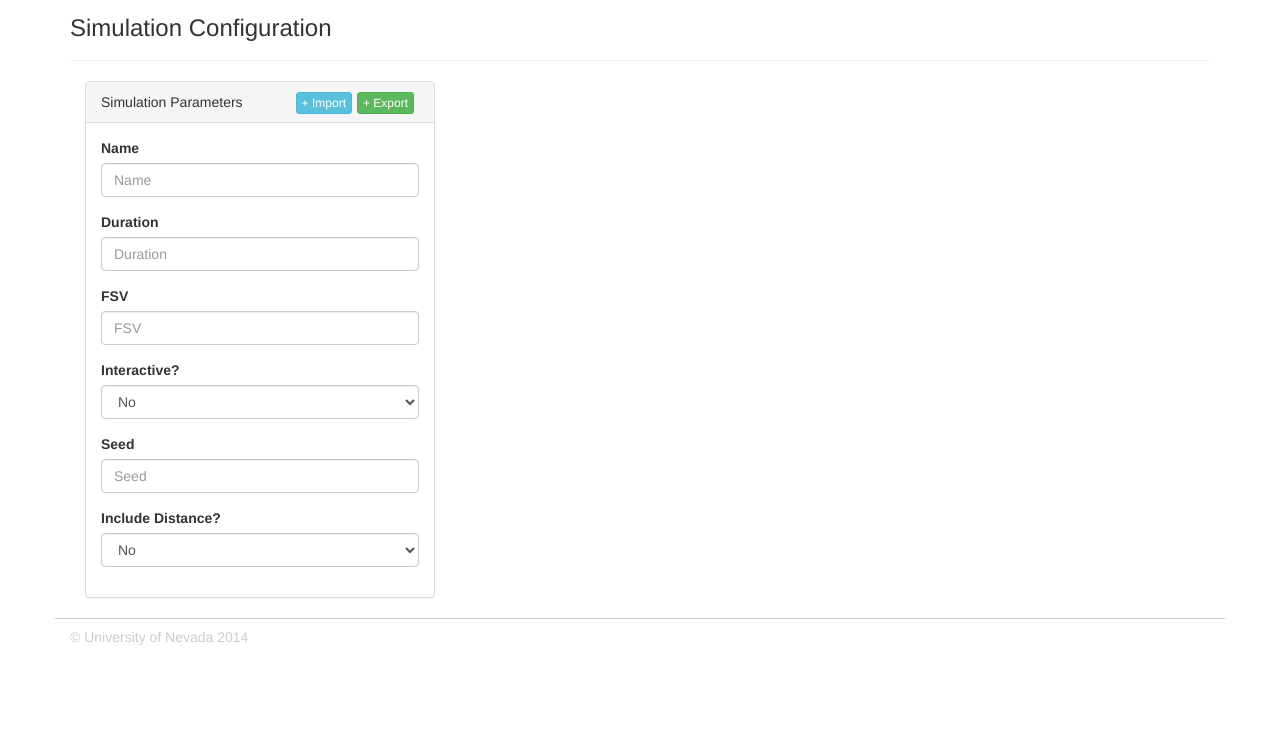
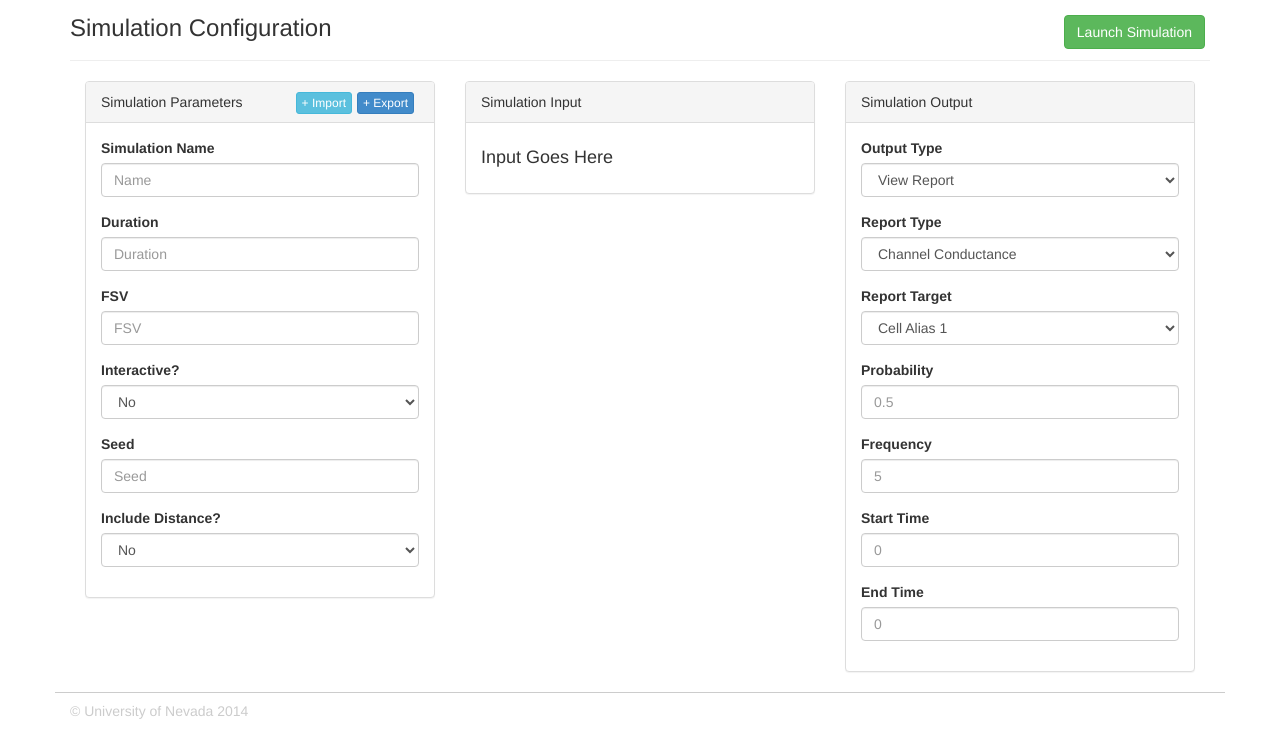
Before and after one commit to BrainComputationLab/ncb, a Flask app: page / in a window 1280 px wide, after a click on "Simulation Builder". Shown: the part 51-800 px from the top of the page. Run offline with Flask 2, Linux system fonts and the light colour scheme; some libraries are stand-ins or nearby versions.

Commit message:
added inputs and buttons to simbuilder tab. added confirm dialog for launching and stopping a simulation.

```diff
--- a/static/assets/js/ncb/controllers/simulationcontroller.js
+++ b/static/assets/js/ncb/controllers/simulationcontroller.js
@@ -1,4 +1,65 @@
 var simProgressBar = $("#uploadSimProgress");
+
+$().ready(function() {
+    $(".simOutputFileOnly").hide();
+
+    $("#simOutputType").change(function() {
+        if($("#simOutputType").val() === "file") {
+            $(".simOutputFileOnly").show();
+        }
+
+        else {
+            $(".simOutputFileOnly").hide();
+        }
+    });
+
+    $("#stopSimButton").hide();
+    //$("#launchSimButton").prop("disabled", true);
+    $("#launchSimButton").on("confirmDialog", function() {
+        $("#launchSimButton").hide();
+        $("#stopSimButton").show();
+    });
+
+    $("#launchSimButton").click(function() {
+        openConfirmDialog($("#launchSimButton"), "Are you sure you want to launch a simulation?", "Confirm Simulation Launch");
+    });
+
+    $("#stopSimButton").on("confirmDialog", function() {
+        $("#stopSimButton").hide();
+        $("#launchSimButton").show();
+    });
+
+    $("#stopSimButton").click(function() {
+        openConfirmDialog($("#stopSimButton"), "Are you sure you wish to end the currently running simulation?", "Confirm Stop Simulation");
+    });
+
+    //$("#launchSimButton").prop("disabled", true);
+    //$("#stopSimButton").prop("disabled", true);
+
+});
+
+function openConfirmDialog(obj, dialogText, dialogTitle) {
+    dialogTitle = dialogTitle || "Confirm";
+
+    bootbox.dialog({
+        title: dialogTitle,
+        message: dialogText,
+        buttons: {
+            no: {
+                label: "No",
+                className: "btn-danger btn-md",
+                callback: function() {}
+            },
+            yes: {
+                label: "Yes",
+                className: "btn-success btn-md",
+                callback: function() {
+                    obj.trigger("confirmDialog");
+                }
+            }
+        }
+    });
+}
 //var objectFromUpload;
 // initialize import modal on show event
 $("#simbuilder_importparams").on("show.bs.modal", function() {
@@ -149,6 +210,8 @@ $("#simbuilder_export").on("show.bs.modal", function() {
     $("#exportSimOkButton").prop("disabled", true);
 });
 
+
+
 var exportSim = function() {
     $.ajax({
         url: "/uploads/params.json",
--- a/templates/index.html
+++ b/templates/index.html
@@ -50,6 +50,7 @@
     <script src="assets/js/lib/jquery-ui.js"></script>
     <script src="assets/js/lib/bootstrap-editable.js"></script>
 	<script src="assets/js/lib/angular-ui-bootstrap.min.js"></script>
+    <script src="assets/js/lib/bootbox.min.js"></script>
 
     <script src="assets/js/ncb/init.js"></script>
     <script src="assets/js/ncb/specification.js"></script>
--- /dev/null
+++ b/templates/pages/simbuilder/components/centermenu.html
@@ -0,0 +1,16 @@
+<!-- Right MENU -->
+<div class="col-lg-4">
+
+    <!-- List of Simulation Paremeters -->
+    <div id="simulationInputList" class="panel panel-default">
+
+        <!-- Simulation Paremeter Heading -->
+        <div class="panel-heading">
+            Simulation Input
+        </div>
+
+        <div class="panel-body">
+            <h4>Input Goes Here</h4>
+        </div>
+    </div>
+</div>
--- a/templates/pages/simbuilder/components/exportsim.html
+++ b/templates/pages/simbuilder/components/exportsim.html
@@ -28,7 +28,7 @@
           	<!--<input type="submit" value="Upload">-->
           </form>
 
-
+		  </div>
 		<!-- modal window Cancel and Ok buttons -->
         <div class="modal-footer">
           <button type="button" class="btn btn-default importButtons" data-dismiss="modal">Cancel</button>
@@ -36,10 +36,10 @@
         </div>
         <!-- end modal window Cancel and Ok buttons -->
 
-      </div>
+
       <!-- /.modal-content -->
 
       </div>
     <!-- /.modal-dialog -->
-
     </div>
+</div>
--- a/templates/pages/simbuilder/components/leftmenu.html
+++ b/templates/pages/simbuilder/components/leftmenu.html
@@ -7,7 +7,7 @@
 	    <!-- Simulation Paremeter Heading -->
 		<div class="panel-heading">
 			Simulation Parameters
-			<a href="#simbuilder_export" data-toggle="modal" class="btn btn-success btn-xs pull-right" style="margin-right:5px"
+			<a href="#simbuilder_export" data-toggle="modal" class="btn btn-primary btn-xs pull-right" style="margin-right:5px"
         	>+ Export</a>
         	<a href="#simbuilder_importparams" data-toggle="modal" class="btn btn-info btn-xs pull-right" style="margin-right:5px">+ Import</a>
 		</div>
@@ -19,7 +19,7 @@
 
 			    <!-- Name of Simulation input -->
 				<div class="form-group">
-					<label for="simNameInput">Name</label>
+					<label for="simNameInput">Simulation Name</label>
 					<input id="simNameInput" type="text" placeholder="Name" class="form-control">
 				</div>
 				<!-- End Name of Simulation input -->
--- /dev/null
+++ b/templates/pages/simbuilder/components/rightmenu.html
@@ -0,0 +1,75 @@
+<!-- Right MENU -->
+<div class="col-lg-4">
+
+    <!-- List of Simulation Paremeters -->
+    <div id="simulationOutputList" class="panel panel-default">
+
+        <!-- Simulation Paremeter Heading -->
+        <div class="panel-heading">
+            Simulation Output
+        </div>
+
+        <div class="panel-body">
+            <form id="simulationOutputForm">
+                <!-- Name of Simulation input -->
+                <div class="form-group">
+                    <label for="simOutputType">Output Type</label>
+                    <select class="form-control" id="simOutputType">
+                        <option value="report">View Report</option>
+                        <option value="file">Save as File</option>
+                    </select>
+                </div>
+
+                <div class="form-group simOutputFileOnly">
+                    <label for="simOutputFileName">FileName</label>
+                    <input id="simOutputFileName" type="text" placeholder="File Name" class="form-control">
+                </div>
+
+                <div class="form-group simOutputFileOnly">
+                    <label for="simOutputNumberFormat">Number Format</label>
+                    <select class="form-control" id="simOutputNumberFormat">
+                        <option value="ascii">ascii</option>
+                    </select>
+                </div>
+
+                <div class="form-group">
+                    <label for="simOutputReportType">Report Type</label>
+                    <select class="form-control" id="simOutputReportType">
+                        <option value="channel_conductance">Channel Conductance</option>
+                        <option value="report2">Report 2</option>
+                        <option value="report3">Report 3</option>
+                    </select>
+                </div>
+
+                <div class="form-group">
+                    <label for="simOutputReportTarget">Report Target</label>
+                    <select class="form-control" id="simOutputReportTarget">
+                        <option value="alias_1">Cell Alias 1</option>
+                        <option value="alias_2">Cell Alias 2</option>
+                        <option value="alias_3">Cell Alias 3</option>
+                    </select>
+                </div>
+
+                <div class="form-group">
+                    <label for="simOutputProbability">Probability</label>
+                    <input id="simOutputProbability" type="number" placeholder="0.5" class="form-control">
+                </div>
+
+                <div class="form-group">
+                    <label for="simOutputFrequency">Frequency</label>
+                    <input id="simOutputFrequency" type="number" placeholder="5" class="form-control">
+                </div>
+
+                <div class="form-group">
+                    <label for="simOutputStartTime">Start Time</label>
+                    <input id="simOutputStartTime" type="number" placeholder="0" class="form-control">
+                </div>
+
+                <div class="form-group">
+                    <label for="simOutputEndTime">End Time</label>
+                    <input id="simOutputEndTime" type="number" placeholder="0" class="form-control">
+                </div>
+            </form>
+        </div>
+    </div>
+</div>
--- a/templates/pages/simbuilder/simbuilder.html
+++ b/templates/pages/simbuilder/simbuilder.html
@@ -3,12 +3,17 @@
 
     <!-- Heading for Simulation Builder Tab -->
     <div class="page-header">
+        <button type="button" id="stopSimButton" href="#" class="btn btn-danger btn-md pull-right" style="margin-right:5px;">
+        Stop Simulation</button>
+        <button type="button" id="launchSimButton" href="#" class="btn btn-success btn-md pull-right" style="margin-right:5px">Launch Simulation</button>
         <h3>Simulation Configuration</h3>
     </div>
     <!-- End Heading for Simulation Builder Tab -->
 
     <!-- Modularized components of Simulation Builder Tab -->
     {% include 'pages/simbuilder/components/leftmenu.html' %}
+    {% include 'pages/simbuilder/components/centermenu.html' %}
+    {% include 'pages/simbuilder/components/rightmenu.html' %}
     {% include 'pages/simbuilder/components/importsim.html' %}
     {% include 'pages/simbuilder/components/exportsim.html' %}
     <!-- End Modularized components -->
```
Also changed, not shown: static/assets/js/lib/bootbox.min.js (added). Lines whose indentation alone changed are shown as unchanged.
